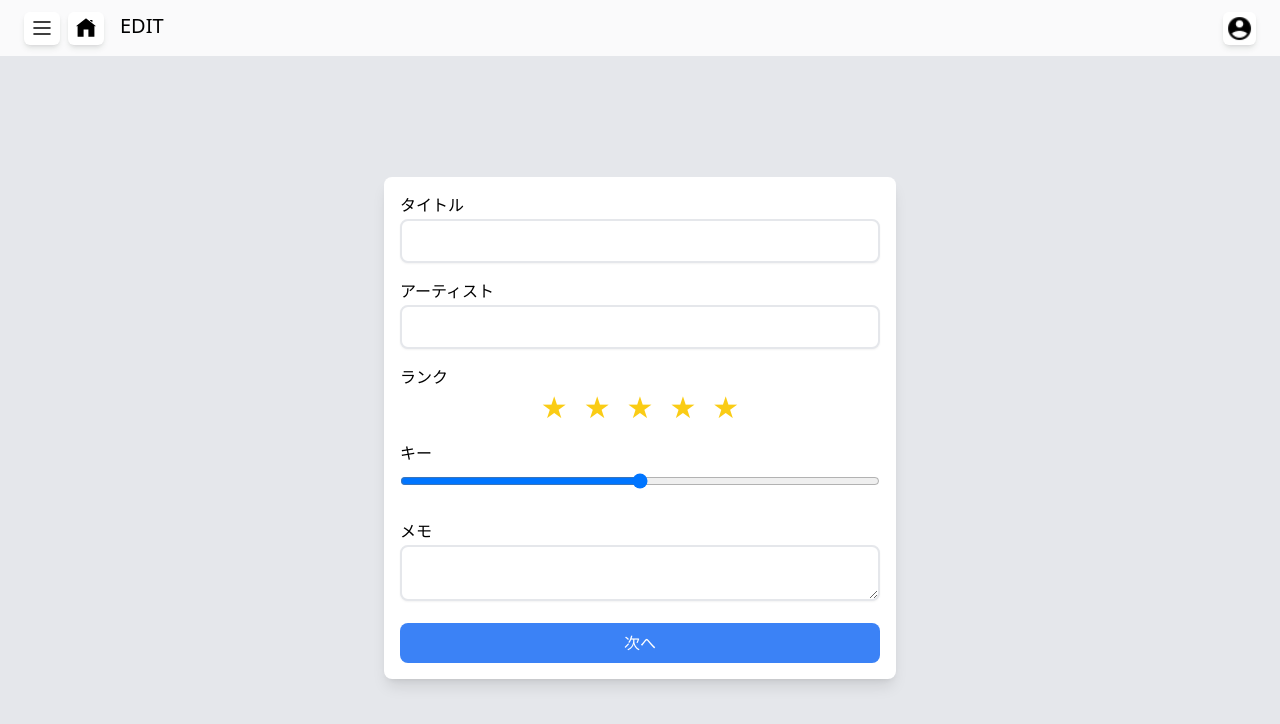
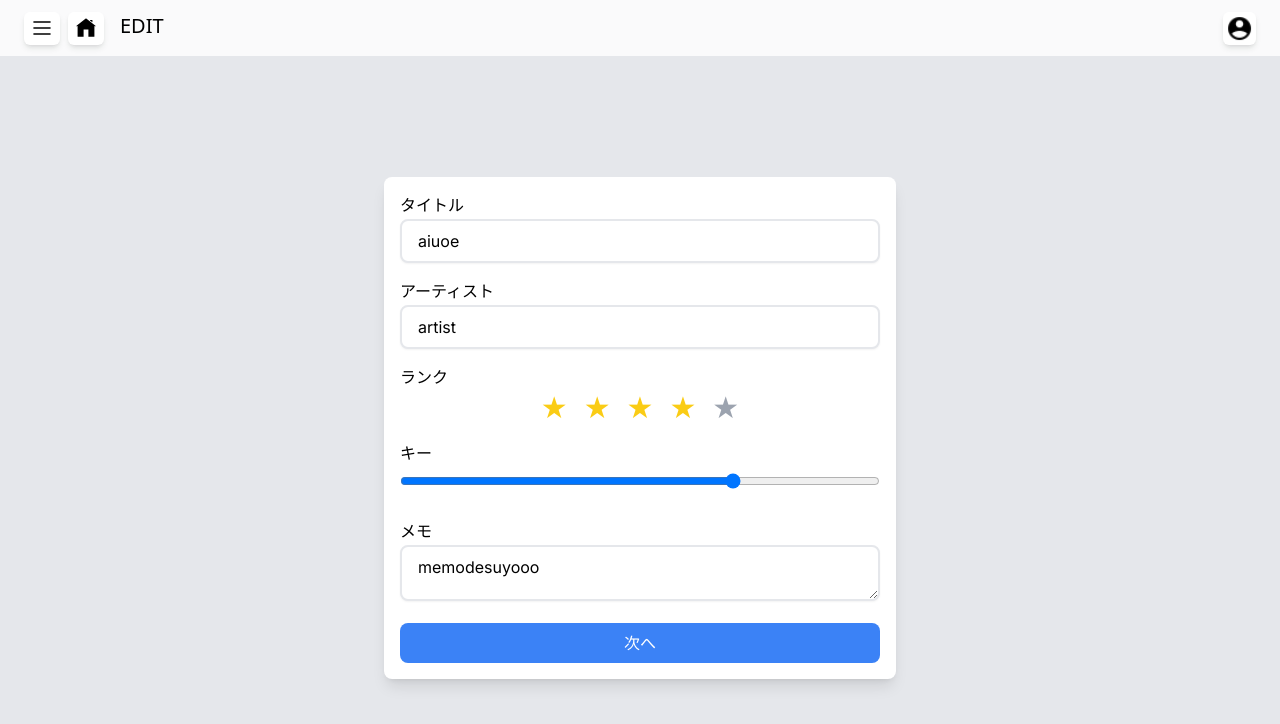
Before and after one commit to katsudon08/karioke_frontend, a Next.js app: page /edit in a window 1280 px wide. Shown: the top 724 px of the page. Built offline with nearby package versions, Linux system fonts and the light colour scheme.

Commit message:
form部分がapi以外完成

```diff
--- a/src/app/create/page.tsx
+++ b/src/app/create/page.tsx
@@ -4,7 +4,7 @@ const Page = () => {
     return (
         <div className=" h-full flex flex-col justify-center items-center text-center break-all py-6 px-6 ">
             <main aria-label="曲情報作成ページ" className=" bg-white h-fit w-full max-w-lg shadow-lg rounded-lg overflow-y-scroll hidden-scrollbar ">
-                <FormComponent isCreate={true} params={null}/>
+                <FormComponent isCreate={true}/>
             </main>
         </div>
     );
--- a/src/app/edit/page.tsx
+++ b/src/app/edit/page.tsx
@@ -13,7 +13,7 @@ const Page = () => {
     return (
         <div className=" h-full flex flex-col justify-center items-center text-center break-all py-6 px-6 ">
             <main aria-label="曲情報編集ページ" className=" bg-white h-fit w-full max-w-lg shadow-lg rounded-lg overflow-y-scroll hidden-scrollbar ">
-                <FormComponent isCreate={false} params={params}/>
+                <FormComponent isCreate={false}/>
             </main>
         </div>
     );
--- a/src/components/FormComponent.tsx
+++ b/src/components/FormComponent.tsx
@@ -4,9 +4,16 @@ import { Song } from "@/types";
 import { usePathname, useRouter } from "next/navigation";
 import { FormEvent, useState, useRef, useEffect } from "react";
 
-const FormComponent = ({ isCreate, params }: { isCreate: boolean, params: Song | null }) => {
+const FormComponent = ({ isCreate }: { isCreate: boolean }) => {
     const refs = [...Array(3)].map(() => (useRef<HTMLInputElement>(null)))
     const memoRef = useRef<HTMLTextAreaElement>(null)
+    const [song, setSong] = useState<Song>({
+        title: "",
+        artist: "",
+        rank: 0,
+        key: 50,
+        memo: ""
+    })
 
     const title = refs[0].current
     const artist = refs[1].current
@@ -52,17 +59,20 @@ const FormComponent = ({ isCreate, params }: { isCreate: boolean, params: Song |
     ))
 
     const editInit = () => {
-        if (params != null) {
-            if (title) title.value = params.title
-            if (artist) artist.value = params.artist
-            if (params.rank) handleColorChange(params.rank)
-            if (key) key.value = String(params.key)
-            if (memo) memo.value = params.memo ?? ""
+        // apiを記述(edit)
+        const params: Song = {
+            title: "aiuoe",
+            artist: "artist",
+            rank: 4,
+            key: 70,
+            memo: "memodesuyooo"
         }
+        setSong(params);
+        handleColorChange(params.rank - 1)
     }
 
     useEffect(() => {
-        (isCreate) || editInit()
+        isCreate || editInit()
     }, [])
 
     return (
@@ -71,7 +81,7 @@ const FormComponent = ({ isCreate, params }: { isCreate: boolean, params: Song |
                 <label htmlFor="title" className=" w-full flex justify-start ">タイトル</label>
                 <input
                     ref={refs[0]}
-                    defaultValue={title?.value}
+                    defaultValue={song.title}
                     required
                     type="text"
                     className=" shadow-sm border-2 w-full px-4 py-2 mt-0.5 rounded-lg focus:outline-none focus:border-blue-400 "
@@ -82,7 +92,7 @@ const FormComponent = ({ isCreate, params }: { isCreate: boolean, params: Song |
                 <label htmlFor="artist" className=" w-full flex justify-start ">アーティスト</label>
                 <input
                     ref={refs[1]}
-                    defaultValue={artist?.value}
+                    defaultValue={song.artist}
                     required
                     type="text"
                     className=" shadow-sm border-2 w-full px-4 py-2 mt-0.5 rounded-lg focus:outline-none focus:border-blue-400 "
@@ -105,7 +115,7 @@ const FormComponent = ({ isCreate, params }: { isCreate: boolean, params: Song |
                 <label htmlFor="key" className=" w-full flex justify-start ">キー</label>
                 <input
                     ref={refs[2]}
-                    defaultValue={key?.value}
+                    defaultValue={song.key}
                     required
                     type="range"
                     className=" w-full  py-2 rounded-lg focus:outline-none focus:border-blue-400 "
@@ -116,7 +126,7 @@ const FormComponent = ({ isCreate, params }: { isCreate: boolean, params: Song |
                 <label htmlFor="memo" className=" w-full flex justify-start ">メモ</label>
                 <textarea
                     ref={memoRef}
-                    defaultValue={memo?.value}
+                    defaultValue={song.memo}
                     className=" shadow-sm border-2 w-full max-h-14 hidden-scrollbar px-4 py-2 mt-0.5 rounded-lg focus:outline-none focus:border-blue-400 "
                     id="memo"
                 >
```
